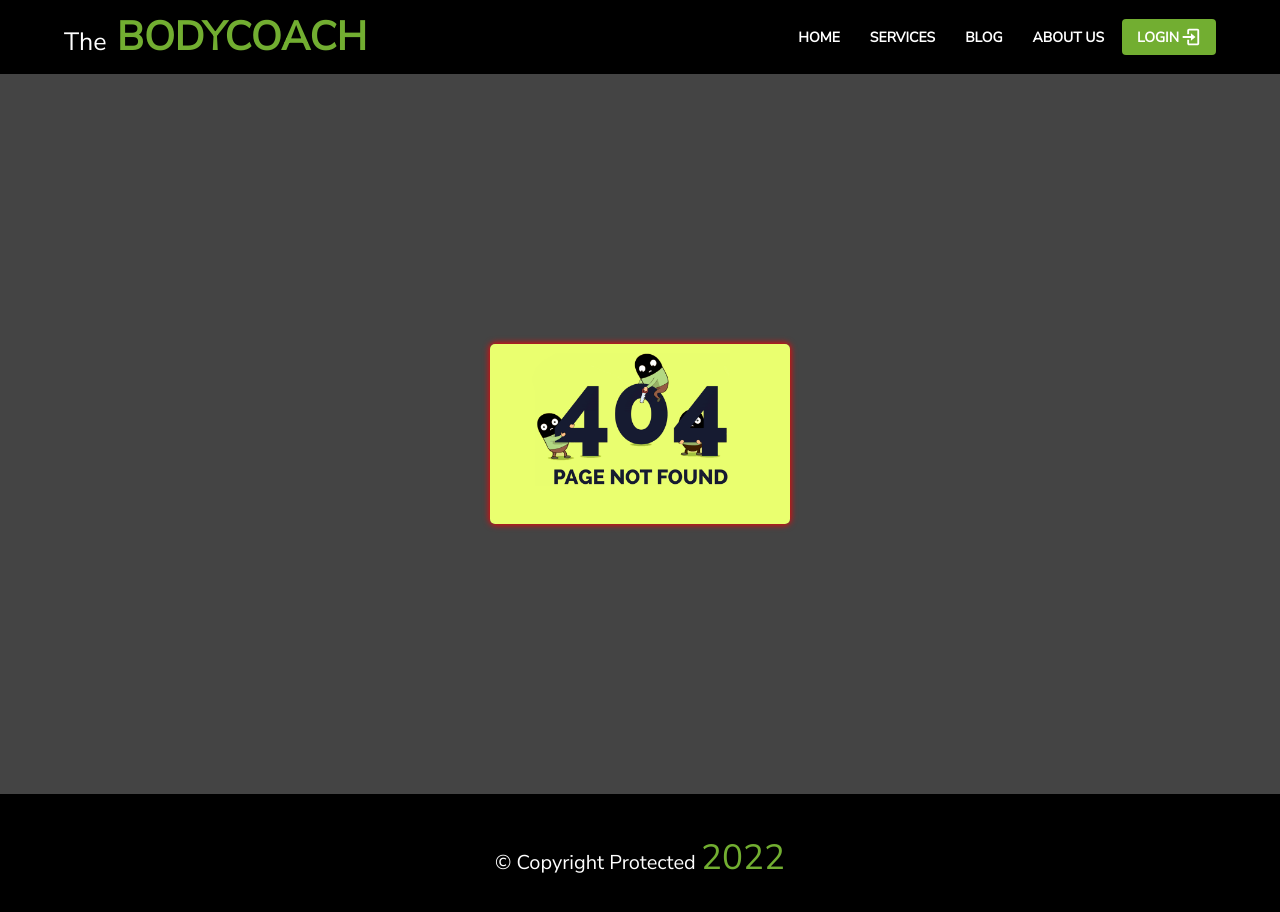
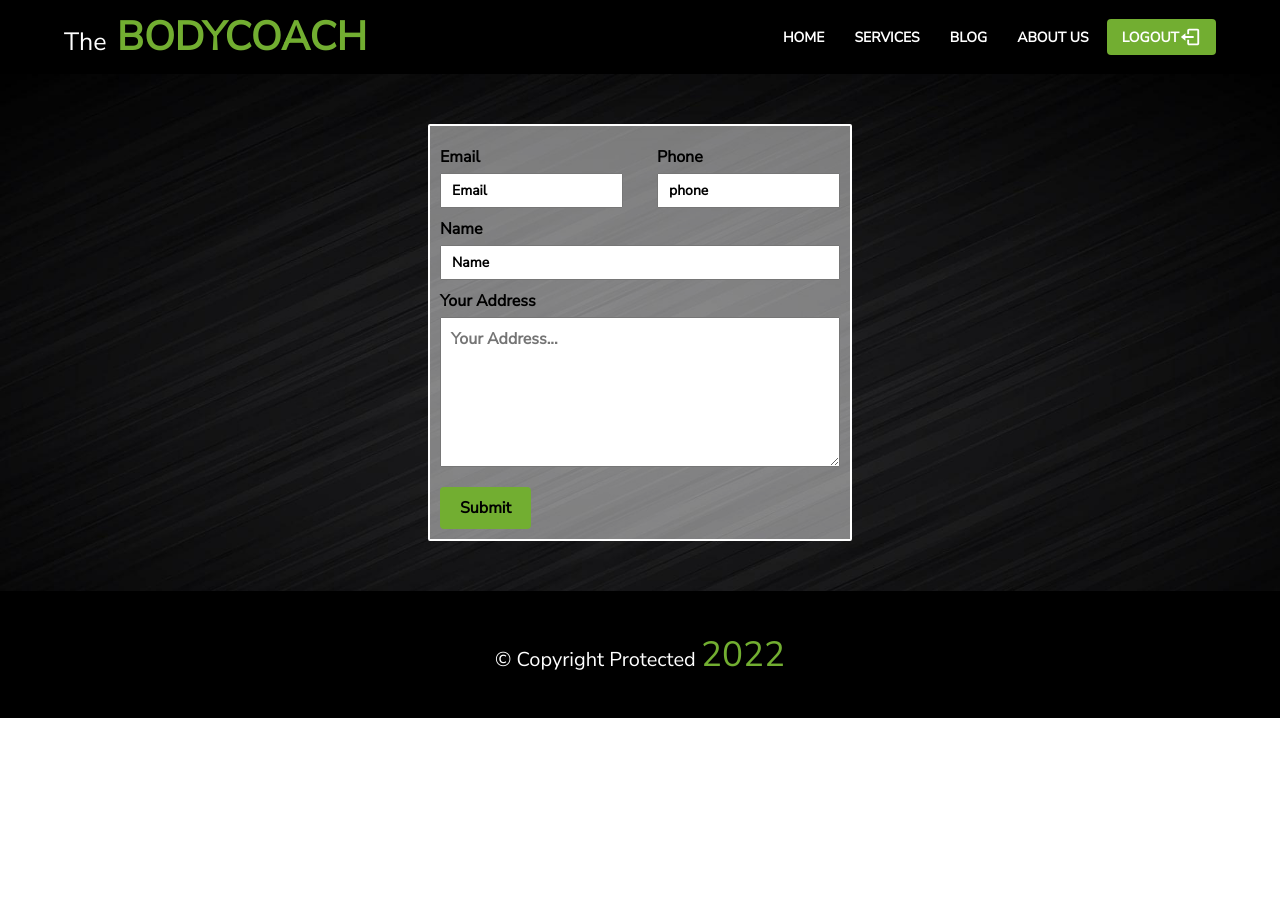
Before and after one commit to sabbir-devs/independent-service-provider, a React (Create React App) app: page /protected in a window 1280 px wide. Shown: the top 912 px of the page. After the commit the page ends 800 px from the top, so only its background shows below. Built offline with nearby package versions, Linux system fonts and the light colour scheme; no server answers; sample sign-in values are in the browser's storage.

Commit message:
protected page done

```diff
--- a/src/App.js
+++ b/src/App.js
@@ -8,9 +8,12 @@ import Services from './Pages/Home/Services/Services';
 import NotFound from './Pages/Shared/NotFound/NotFound';
 import Login from './Pages/Home/Login/Login';
 import About from './Pages/Home/About/About';
+import ProtectedPage from './Pages/Home/ProtectedPage/ProtectedPage';
+import Booking from './Pages/Home/Booking/Booking';
 
 
 function App() {
+
   return (
     <div className="App">
       <Header></Header>
@@ -20,6 +23,10 @@ function App() {
         <Route path='/blog' element={<Blog></Blog>}></Route>
         <Route path='/about' element={<About></About>}></Route>
         <Route path='/login' element={<Login></Login>}></Route>
+        <Route path='/protected' element={
+        <ProtectedPage>
+          <Booking></Booking>
+        </ProtectedPage>}></Route>
         <Route path='*' element={<NotFound></NotFound>}></Route>
       </Routes>
       <Footer></Footer>
--- a/src/Firebase/firebase.init.js
+++ b/src/Firebase/firebase.init.js
@@ -1,5 +1,5 @@
 import { initializeApp } from "firebase/app";
-import { getAuth } from "firebase/auth"
+import { getAuth } from "firebase/auth";
 
 const firebaseConfig = {
   apiKey: "AIzaSyC8pay6BWHASxZAm9N5JJqi9uaxtQkjLz0",
--- /dev/null
+++ b/src/Pages/Home/Booking/Booking.css
@@ -0,0 +1,44 @@
+.booking{
+    display: flex;
+    flex-direction: column;
+    align-items: center;
+    justify-content: center;
+    background: url('../../../images/booking-banner.jpg');
+    background-position: fixed;
+    background-size: cover;
+    background-repeat: no-repeat;
+}
+form{
+    padding: 10px;
+    background: rgba(255, 255, 255, 0.453);
+    border: 2px solid #fff;
+    border-radius: 2px;
+    margin: 50px 0;
+}
+.form-input{
+    display: grid;
+}
+.form-input input{
+    padding: 6px 10px;
+}
+label{
+    font-size: 16px;
+    font-weight: 700;
+    margin-bottom: 5px;
+    margin-top: 10px;
+}
+textarea{
+    font-size: 16px;
+    font-weight: 700;
+}
+textarea:focus{
+    outline: none;
+}
+.submit-btn{
+    padding: 10px 20px;
+    border: none;
+    background: #72ae31;
+    border-radius: 4px;
+    font-size: 16px;
+    margin-top: 20px;
+}
--- /dev/null
+++ b/src/Pages/Home/Booking/Booking.js
@@ -0,0 +1,42 @@
+import React from "react";
+import "./Booking.css";
+
+const Booking = () => {
+    const handleOnSubmit = (event) => {
+        event.preventDefault()
+    }
+  return (
+    <div className="booking">
+      <form onSubmit={handleOnSubmit}>
+        <div
+        className="form-input"
+          style={{
+            display: "flex",
+            alignItems: "center",
+            justifyContent: "space-between",
+          }}
+        >
+          <div style={{display:'grid'}} className="form-input">
+            <label htmlFor="email">Email</label>
+            <input type="email" name="email" placeholder="Email" id="" />
+          </div>
+          <div style={{display:'grid'}} className="form-input">
+            <label htmlFor="phone">Phone</label>
+            <input type="number" name="phone" placeholder="phone" id="" />
+          </div>
+        </div>
+        <div style={{display:'grid', width:'400px'}} className="form-input">
+          <label htmlFor="name">Name</label>
+          <input type="text" name="name" placeholder="Name" id="" />
+        </div>
+        <div className="form-input">
+          <label htmlFor="message">Your Address</label>
+          <textarea name="message" id="" cols="50" rows="5" placeholder="Your Address..." style={{width:'400px', padding:'10px', height:'150px'}}></textarea>
+        </div>
+        <input className="submit-btn" type="submit" value="Submit" />
+      </form>
+    </div>
+  );
+};
+
+export default Booking;
--- a/src/Pages/Home/Login/Login.js
+++ b/src/Pages/Home/Login/Login.js
@@ -1,62 +1,190 @@
-import React, { useState } from 'react';
-import './Login.css';
-import { FcGoogle } from 'react-icons/fc';
-import { AiFillEye, AiFillEyeInvisible } from 'react-icons/ai';
+import React, { useState } from "react";
+import "./Login.css";
+import { FcGoogle } from "react-icons/fc";
+import { AiFillEye, AiFillEyeInvisible } from "react-icons/ai";
+import {
+  GoogleAuthProvider,
+  signInWithPopup,
+  createUserWithEmailAndPassword,
+  signInWithEmailAndPassword,
+  sendEmailVerification,
+} from "firebase/auth";
+import { auth } from "../../../Firebase/firebase.init";
+import { useNavigate } from "react-router-dom";
 
+const provider = new GoogleAuthProvider();
 const Login = () => {
+  const navigate = useNavigate();
   const [toggle, setToggle] = useState(false);
   const [togglePassInput, setTogglePassInput] = useState(false);
   const [regTogglePassInput, setRegTogglePassInput] = useState(false);
-    const [toggleConPassInput, setToggleConPassInput] = useState(false)
+  const [toggleConPassInput, setToggleConPassInput] = useState(false);
   const handleFormSubmit = (event) => {
-        event.preventDefault()
-    }
-    const handleFormSubmitLogin =(event)=> {
-        event.preventDefault()
-    }
+    event.preventDefault();
+    const email = event.target.email.value;
+    const password = event.target.password.value;
+    createUserWithEmailAndPassword(auth, email, password)
+      .then((userCredential) => {
+        navigate("/");
+      })
+      .catch((error) => {
+          console.log(error)
+      });
+      sendEmailVerification(auth.currentUser)
+      .then(() => {
+        // Email verification sent!
+        // ...
+      });
+  };
+  const handleFormSubmitLogin = (event) => {
+    event.preventDefault();
+    const email = event.target.email.value;
+    const password = event.target.password.value;
+    signInWithEmailAndPassword(auth, email, password)
+      .then((userCredential) => {
+        navigate("/");
+      })
+      .catch((error) => {
+        console.log(error)
+      });
+  };
+  const googleSignIn = () => {
+    console.log("clicked");
+    signInWithPopup(auth, provider)
+      .then((result) => {
+        navigate("/");
+      })
+      .catch((error) => {
+        console.log(error);
+      });
+  };
   return (
-        <div className='login'>
-            {toggle ?
-            (<form onSubmit={handleFormSubmit} className="form">
+    <div className="login">
+      {toggle ? (
+        <form onSubmit={handleFormSubmit} className="form">
           <h3>Please Register!!</h3>
-                <div className='email-password-input'>
-                    <input className='inputs' type="email" name="email" placeholder='Email...' id="" />
+          <div className="email-password-input">
+            <input
+              className="inputs"
+              type="email"
+              name="email"
+              placeholder="Email..."
+              id=""
+            />
           </div>
-                <div className='email-password-input'>
-                    <input className='inputs' type={regTogglePassInput ? ('password'):('text')} name="password" placeholder='Password...' id="" />
-                    <label onClick={() => setRegTogglePassInput(!regTogglePassInput)} className='labels' htmlFor="password">{regTogglePassInput ? (<AiFillEye></AiFillEye>):(<AiFillEyeInvisible></AiFillEyeInvisible>)}</label>
+          <div className="email-password-input">
+            <input
+              className="inputs"
+              type={regTogglePassInput ? "password" : "text"}
+              name="password"
+              placeholder="Password..."
+              id=""
+            />
+            <label
+              onClick={() => setRegTogglePassInput(!regTogglePassInput)}
+              className="labels"
+              htmlFor="password"
+            >
+              {regTogglePassInput ? (
+                <AiFillEye></AiFillEye>
+              ) : (
+                <AiFillEyeInvisible></AiFillEyeInvisible>
+              )}
+            </label>
           </div>
-                <div className='email-password-input'>
-                    <input className='inputs' type={toggleConPassInput ? ('password'):('text')} name="password" placeholder='Password...' id="" />
-                    <label onClick={() => setToggleConPassInput(!toggleConPassInput)} className='labels' htmlFor="password">{toggleConPassInput ? (<AiFillEye></AiFillEye>):(<AiFillEyeInvisible></AiFillEyeInvisible>)}</label>
+          <div className="email-password-input">
+            <input
+              className="inputs"
+              type={toggleConPassInput ? "password" : "text"}
+              name="confirmPassword"
+              placeholder="Confirm Password..."
+              id=""
+            />
+            <label
+              onClick={() => setToggleConPassInput(!toggleConPassInput)}
+              className="labels"
+              htmlFor="password"
+            >
+              {toggleConPassInput ? (
+                <AiFillEye></AiFillEye>
+              ) : (
+                <AiFillEyeInvisible></AiFillEyeInvisible>
+              )}
+            </label>
+          </div>
+
+          <input className="register-btn" type="submit" value="Register" />
+          <p style={{ fontSize: "18px" }}>
+            Alrady have an account?{" "}
+            <span onClick={() => setToggle(!toggle)} className="forget-pass">
+              login
+            </span>
+          </p>
+          <div className="option">
+            <div className="option-left"></div>
+            <p>or</p>
+            <div className="option-right"></div>
+          </div>
+          <button onClick={() => googleSignIn()} className="google-signup">
+            <FcGoogle style={{ fontSize: "25px" }}></FcGoogle> Sign up with
+            google
+          </button>
+        </form>
+      ) : (
+        <form onSubmit={handleFormSubmitLogin} className="form">
+          <h3>Please Login!!</h3>
+          <div className="email-password-input">
+            <input
+              className="inputs"
+              type="email"
+              name="email"
+              placeholder="Email..."
+              id=""
+            />
+          </div>
+          <div className="email-password-input">
+            <input
+              className="inputs"
+              type={togglePassInput ? "password" : "text"}
+              name="password"
+              placeholder="Password..."
+              id=""
+            />
+            <label
+              onClick={() => setTogglePassInput(!togglePassInput)}
+              className="labels"
+              htmlFor="password"
+            >
+              {togglePassInput ? (
+                <AiFillEye></AiFillEye>
+              ) : (
+                <AiFillEyeInvisible></AiFillEyeInvisible>
+              )}
+            </label>
           </div>
 
           <div>
-                    <p className='forget-pass'>forget password?</p>
+            <p className="forget-pass">forget password?</p>
           </div>
-                <input className='register-btn' type="submit" value="Register" />
-                <p style={{fontSize:'18px'}}>Alrady have an account? <span onClick={() => setToggle(!toggle)} className='forget-pass'>login</span></p>
-                <button className='google-signup'><FcGoogle style={{fontSize:'25px'}}></FcGoogle> Sign up with google</button>
-            </form>)
-            :
-            (<form onSubmit={handleFormSubmitLogin} className="form">
-                <h3>Please Login!!</h3>
-                <div className='email-password-input'>
-                    <input className='inputs' type="email" name="email" placeholder='Email...' id="" />
+          <input className="register-btn" type="submit" value="Login" />
+          <p style={{ fontSize: "18px" }}>
+            Don't have an account?
+            <span onClick={() => setToggle(!toggle)} className="forget-pass">
+              {" "}
+              create account
+            </span>
+          </p>
+          <div className="option">
+            <div className="option-left"></div>
+            <p>or</p>
+            <div className="option-right"></div>
           </div>
-                <div className='email-password-input'>
-                    <input className='inputs' type={togglePassInput ? ('password'):('text')} name="password" placeholder='Password...' id="" />
-                    <label onClick={() => setTogglePassInput(!togglePassInput)} className='labels' htmlFor="password"><AiFillEye></AiFillEye></label>
-                </div>
-
-                <div>
-                    <p className='forget-pass'>forget password?</p>
-                </div>
-                <input className='register-btn' type="submit" value="Login" />
-                <p style={{fontSize:'18px'}}>Don't have an account? <span onClick={() => setToggle(!toggle)} className='forget-pass'>create account</span></p>
-                <button className='google-signup'><FcGoogle style={{fontSize:'25px'}}></FcGoogle> Sign up with google</button>
-            </form>)
-            }
+          <button onClick={() => googleSignIn()} className="google-signup">
+            <FcGoogle style={{ fontSize: "25px" }}></FcGoogle> Sign up with
+            google
+          </button>
+        </form>
+      )}
     </div>
   );
 };
--- /dev/null
+++ b/src/Pages/Home/ProtectedPage/ProtectedPage.js
@@ -0,0 +1,15 @@
+import { Navigate, useLocation } from "react-router-dom";
+import { auth } from "../../../Firebase/firebase.init";
+
+const ProtectedPage = ({ children }) => {
+  console.log(children);
+  const location = useLocation();
+  const user = auth.currentUser;
+  if (user) {
+    return children;
+  } else {
+    return <Navigate to="/login" state={{ from: location }} replace></Navigate>;
+  }
+};
+
+export default ProtectedPage;
--- a/src/Pages/Home/Service/Service.js
+++ b/src/Pages/Home/Service/Service.js
@@ -1,8 +1,10 @@
 import React from 'react';
+import { useNavigate } from 'react-router-dom';
 import './Service.css'
 
 const Service = ({service}) => {
-    const {img, title, price, date, advantage1, advantage2, advantage3, advantage4, advantage5, advantage6, advantage7, advantage8, advantage9, advantage10, advantage11} = service
+    const {img, title, price, date, advantage1, advantage2, advantage3, advantage4, advantage5, advantage6, advantage7, advantage8, advantage9, advantage10, advantage11} = service;
+    const navigate = useNavigate();
     return (
         <div className='service'>
             <div className="service-top">
@@ -25,7 +27,7 @@ const Service = ({service}) => {
                 <p style={{borderBottom:'1px solid #000'}}>{advantage11}</p>
             </div>
             <div className="service-bottom">
-                <button>Start Now</button>
+                <button onClick={() => navigate('/protected')}>Start Now</button>
             </div>
         </div>
     );
--- a/src/Pages/Shared/Header/Header.css
+++ b/src/Pages/Shared/Header/Header.css
@@ -89,6 +89,7 @@
     margin-left: 3px;
     text-decoration: none;
     color: #fff;
+    border: none;
     text-transform: uppercase;
 }
 .login-btn:hover{
--- a/src/Pages/Shared/Header/Header.js
+++ b/src/Pages/Shared/Header/Header.js
@@ -1,11 +1,34 @@
-import React, { useState } from 'react';
-import { NavLink } from 'react-router-dom';
+import React, { useEffect, useState } from 'react';
+import { NavLink, useLocation, useNavigate } from 'react-router-dom';
 import './Header.css'
 import { BiLogIn, BiLogOut, } from 'react-icons/bi';
 import { AiOutlineMenuFold, AiOutlineClose  } from 'react-icons/ai';
+import { onAuthStateChanged, signOut } from 'firebase/auth';
+import { auth } from '../../../Firebase/firebase.init';
 
 const Header = () => {
+    const navigate = useNavigate()
     const [open, setOpen] = useState(false);
+    const [currentUser, setCurrentUser] = useState({})
+    useEffect(() => {
+        const unsubscribe = onAuthStateChanged(auth, (user) => {
+            if (user) {
+              const uid = user.uid;
+              console.log(user)
+              setCurrentUser(user)
+            } else {
+              setCurrentUser({})
+            }
+          });
+          return unsubscribe
+    },[])
+    const handleSignOut = () => {
+        signOut(auth).then(() => {
+            // Sign-out successful.
+          }).catch((error) => {
+            // An error happened.
+          });
+    }
     return (
         <div className='header'>
             <h1><span className='title'>The</span> BODYCOACH</h1>
@@ -15,8 +38,14 @@ const Header = () => {
                 <NavLink className={({isActive}) => (isActive ? 'active-list' : 'list')} to='/services'>Services</NavLink>
                 <NavLink className={({isActive}) => (isActive ? 'active-list' : 'list')} to='/blog'>Blog</NavLink>
                 <NavLink className={({isActive}) => (isActive ? 'active-list' : 'list')} to='/about'>About us</NavLink>
-                <div style={{display:'flex', alignItems:'center', justifyContent:'center'}}><NavLink className='login-btn' to='/login'>Login<BiLogIn style={{fontSize:'22px'}}></BiLogIn></NavLink></div>
-                {/* <NavLink className='login-btn' to='/login'>Logout<BiLogOut style={{fontSize:'22px'}}></BiLogOut></NavLink> */}
+                <div style={{display:'flex', alignItems:'center', justifyContent:'center'}}>
+                    {currentUser?.email ?
+                    (<button onClick={() => handleSignOut()}  className='login-btn'>Logout<BiLogOut style={{fontSize:'22px'}}></BiLogOut></button>)
+                    :
+                    (<NavLink onClick={() => navigate('/')}  className='login-btn' to='/login'>Login<BiLogIn style={{fontSize:'22px'}}></BiLogIn></NavLink>)
+                    }
+
+                </div>
             </nav>
             <button onClick={() => setOpen(!open)} className='nav-icon'>{open ? (<AiOutlineClose></AiOutlineClose>):(<AiOutlineMenuFold></AiOutlineMenuFold>)}</button>
         </div>
```
Also changed, not shown: src/Pages/Home/Login/Login.css (+27 -1 lines), src/Hooks/useUser.js (added), src/Pages/Home/ProtectedPage/ProtectedPage.css (added), src/images/booking-banner.jpg (added). Lines whose indentation alone changed are shown as unchanged.
